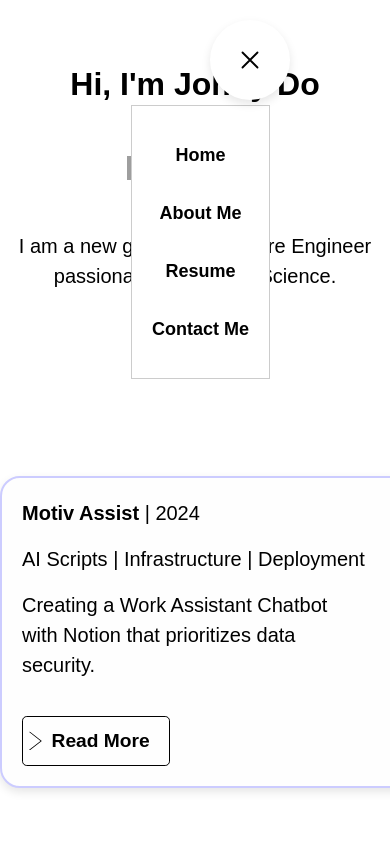
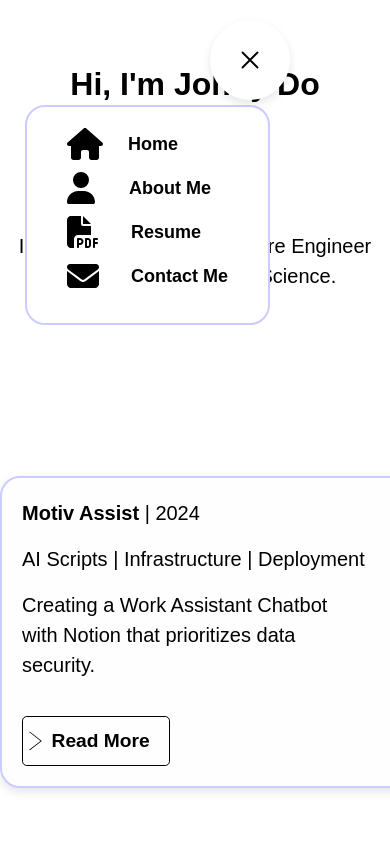
Before and after one commit to TienDatJohnyDo/johny-website, a React (Create React App) app: page / in a window 390 px wide. Both pictures are taken after a click on the element 250 px from the left and 60 px from the top of the page. Shown: the top 844 px of the page. Built offline with nearby package versions, Linux system fonts and the light colour scheme; grey boxes are pictures that could not be loaded.

Commit message:
We got the hamburger menu to work with icons

```diff
--- a/src/App.css
+++ b/src/App.css
@@ -108,26 +108,38 @@
   top: 105px; /* Adjust this value to position the modal */
   right: 120px; /* Adjust this value to position the modal */
   background-color: white;
-    border: 1px solid #ccc;
+  border: 2px solid #CCCCFF;
   padding: 20px;
+  border-radius: 20px;
   z-index: 999; /* Ensure the modal appears above other content */
+  display: flex; /* Make the modal flex container */
+  flex-direction: column; /* Align items vertically */
+  align-items: flex-start; /* Align items to the start (left) */
+  text-align: left; /* Align text to the left */
 }
 
 .modal ul {
   list-style-type: none;
   padding: 0;
+  margin: 0; /* Remove default margin */
 }
 
 .modal ul li {
   margin-bottom: 10px;
+  transition: background-color 0.3s ease; /* Add transition for smooth effect */
+  padding: 1px 20px; /* Adjust padding for wider highlight */
+  display: flex; /* Make list items flex containers */
+  align-items: center; /* Center items vertically */
+}
+
+.modal ul li:hover {
+  background-color: #e6d7ff; /* Change background color on hover */
+  border-radius: 20px;
 }
 
 .modal ul li a {
   color: black;
   text-decoration: none;
   font-size: 18px;
+  margin-left: 15px; /* Add margin to separate icon and text */
 }
-
-.modal ul li a:hover {
-    text-decoration: underline;
-}
--- a/src/Components/Home.js
+++ b/src/Components/Home.js
@@ -4,6 +4,7 @@ import MotivLandingImage from '../Motiv Landing.png';
 import { FontAwesomeIcon } from '@fortawesome/react-fontawesome';
 import { faEnvelope } from '@fortawesome/free-solid-svg-icons';
 import { faLinkedin } from '@fortawesome/free-brands-svg-icons';
+import { faHome, faUser, faFilePdf} from '@fortawesome/free-solid-svg-icons';
 
 function HomePage() {
     const [menuActive, setMenuActive] = useState(false);
@@ -38,15 +39,16 @@ function HomePage() {
                 {menuActive && (
                     <div className="modal" onClick={toggleMenu}>
                         <ul>
-                            <li><a href="#">Home</a></li>
-                            <li><a href="#">About Me</a></li>
-                            <li><a href="#">Resume</a></li>
-                            <li><a href="#">Contact Me</a></li>
+                            <li><FontAwesomeIcon icon={faHome} style={{ fontSize: '1.3 rem', marginRight: '10px' }} /> <a href="#">Home</a></li>
+                            <li><FontAwesomeIcon icon={faUser} style={{ fontSize: '1.3 rem', marginRight: '19px' }} /> <a href="#">About Me</a></li>
+                            <li><FontAwesomeIcon icon={faFilePdf} style={{ fontSize: '1.3 rem', marginRight: '17px' }} /> <a href="#">Resume</a></li>
+                            <li><FontAwesomeIcon icon={faEnvelope} style={{ fontSize: '1.3 rem', marginRight: '17px' }} /> <a href="#">Contact Me</a></li>
                         </ul>
                     </div>
                 )}
 
                 {/* Content */}
+
                 Hi, I'm Johny Do
                 <div style={{ marginBottom: '45px' }}></div>
                 <div className="mt-2 image-container">
```
Lines whose indentation alone changed are shown as unchanged.
